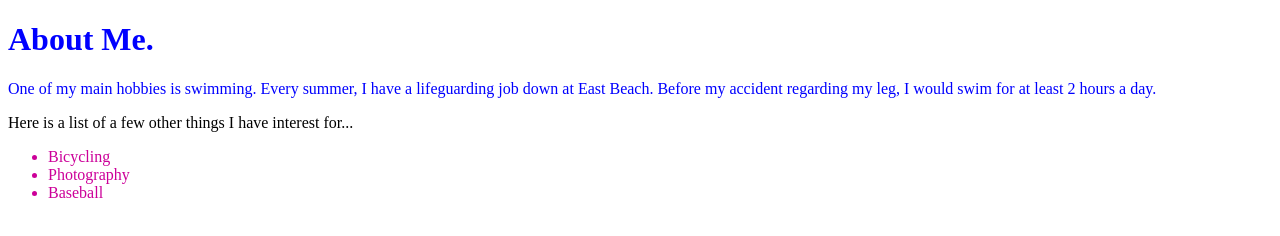
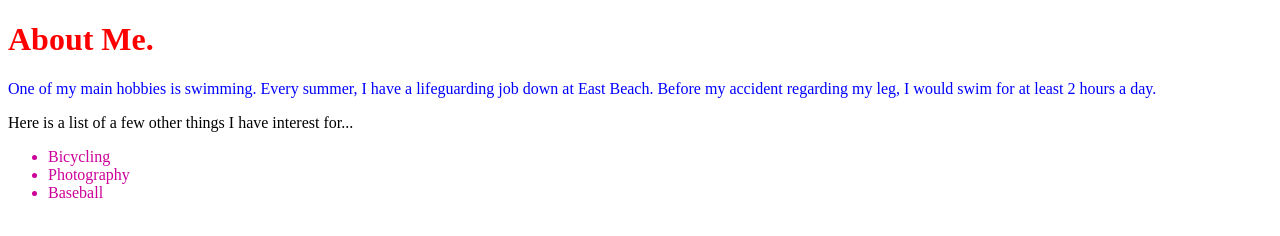
Before and after one commit to programming-john/swimming, a plain HTML site: page index.html in a window 1280 px wide. Drawn offline with Linux system fonts and the light colour scheme.

Commit message:
Update index.html

```diff
--- a/index.html
+++ b/index.html
@@ -2,7 +2,7 @@
 <html>
   <head><title>Im Interested In...</title></head>
     <body>
-      <h1 style="color:blue;">About Me.</h1>
+      <h1 style="color:red;">About Me.</h1>
       <p style="color:blue;">
         One of my main hobbies is swimming.
         Every summer, I have a lifeguarding job down at East Beach.
```
